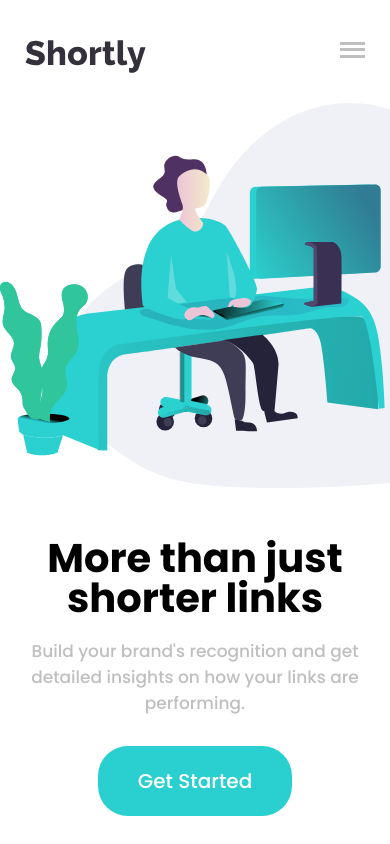
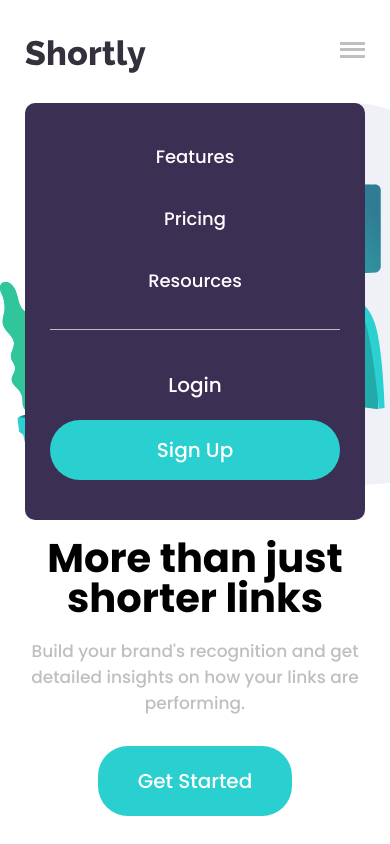
Before and after one commit to aljayy/shortly, a React (Create React App) app: page / in a window 390 px wide. Both pictures are taken after a click on the element 352 px from the left and 50 px from the top of the page. Shown: the top 844 px of the page. Built offline with nearby package versions, Linux system fonts and the light colour scheme.

Commit message:
Mobile menu display functionality

```diff
--- a/src/components/Body/ShortlyDetailCard.module.css
+++ b/src/components/Body/ShortlyDetailCard.module.css
@@ -29,6 +29,8 @@
   background-color: hsl(257, 27%, 26%);
   border-radius: 50%;
   padding: 2.5rem;
+  height: 10rem;
+  width: 10rem;
   position: absolute;
   top: 0;
   left: 50%;
--- a/src/components/Body/UrlShortener.js
+++ b/src/components/Body/UrlShortener.js
@@ -8,6 +8,7 @@
       <div className={styles["url-input"]}>
         <form>
           <input placeholder="Shorten a link here..."></input>
+          <p className={styles.error}>Please add a link!</p>
           <button className={styles.submit}>Shorten It!</button>
         </form>
       </div>
--- a/src/components/Body/UrlShortener.module.css
+++ b/src/components/Body/UrlShortener.module.css
@@ -16,9 +16,16 @@
   border-radius: 0.5rem;
   border: none;
   height: 4.5rem;
-  margin-bottom: 1.5rem;
   padding-left: 1.5rem;
   width: 100%;
+  /* border: 3px solid hsl(0, 87%, 67%); */
+}
+
+.error {
+  color: hsl(0, 87%, 67%);
+  font-style: italic;
+  margin-top: 0.5rem;
+  /* display: none; */
 }
 
 .url-input input::placeholder {
@@ -29,7 +36,7 @@
 
 .submit {
   border-radius: 0.5rem;
-
+  margin-top: 1.5rem;
   width: 100%;
   padding: 1.5rem 0;
 }
--- a/src/components/Header/Header.js
+++ b/src/components/Header/Header.js
@@ -1,13 +1,23 @@
-import React from "react";
+import React, { useState } from "react";
 import Menu from "./Menu";
 import computerImage from "../../images/illustration-working.svg";
 import styles from "./Header.module.css";
 import GetStartedBtn from "./GetStartedBtn";
+import OverlayMenu from "./OverlayMenu";
 
 function Header() {
+  const [viewMenu, setViewMenu] = useState(false);
+
+  function displayMenu() {
+    setViewMenu((prevMenu) => {
+      return !prevMenu;
+    });
+  }
+
   return (
     <header>
-      <Menu />
+      <Menu onDisplayMenu={displayMenu} />
+      <OverlayMenu showMenu={viewMenu} onDisplayMenu={displayMenu} />
       <div className={styles.img}>
         <img src={computerImage} alt="" className={styles["header-img"]} />
       </div>
--- a/src/components/Header/Menu.js
+++ b/src/components/Header/Menu.js
@@ -3,11 +3,11 @@
 
 import styles from "./Menu.module.css";
 
-function Menu() {
+function Menu(props) {
   return (
     <div className={styles.menu}>
       <img src={logo} alt="logo" />
-      <div className={styles["hamburger-menu"]}>
+      <div className={styles["hamburger-menu"]} onClick={props.onDisplayMenu}>
         <div></div>
         <div></div>
         <div></div>
--- /dev/null
+++ b/src/components/Header/OverlayMenu.js
@@ -0,0 +1,26 @@
+import React from "react";
+
+import styles from "./OverlayMenu.module.css";
+
+function OverlayMenu(props) {
+  return (
+    <div
+      className={`${styles.overlay} ${props.showMenu ? "" : styles.display}`}
+      onClick={props.onDisplayMenu}
+    >
+      <div className={styles.container}>
+        <div className={styles.links}>
+          <a href="#">Features</a>
+          <a href="#">Pricing</a>
+          <a href="#">Resources</a>
+        </div>
+        <div className={styles.btns}>
+          <button className={styles.login}>Login</button>
+          <button className={styles["sign-up"]}>Sign Up</button>
+        </div>
+      </div>
+    </div>
+  );
+}
+
+export default OverlayMenu;
--- /dev/null
+++ b/src/components/Header/OverlayMenu.module.css
@@ -0,0 +1,46 @@
+.display {
+  display: none;
+}
+
+.overlay {
+  height: 100vh;
+  width: 100vw;
+  position: absolute;
+  z-index: 10;
+}
+
+.container {
+  background-color: hsl(257, 27%, 26%);
+  border-radius: 1rem;
+  margin: 3rem 2.5rem 0 2.5rem;
+  text-align: center;
+}
+
+.links {
+  border-bottom: 0.5px hsl(0, 0%, 75%) solid;
+  display: flex;
+  flex-direction: column;
+  padding-top: 4rem;
+  margin: 0 2.5rem;
+}
+
+.links a {
+  color: white;
+  font-size: 1.8rem;
+  margin-bottom: 3.5rem;
+  text-decoration: none;
+}
+
+.btns {
+  margin: 0 2.5rem;
+  padding: 2rem 0 4rem 0;
+}
+
+.btns .login {
+  background-color: transparent;
+}
+
+.btns .sign-up {
+  padding: 1.5rem 0;
+  width: 100%;
+}
```
